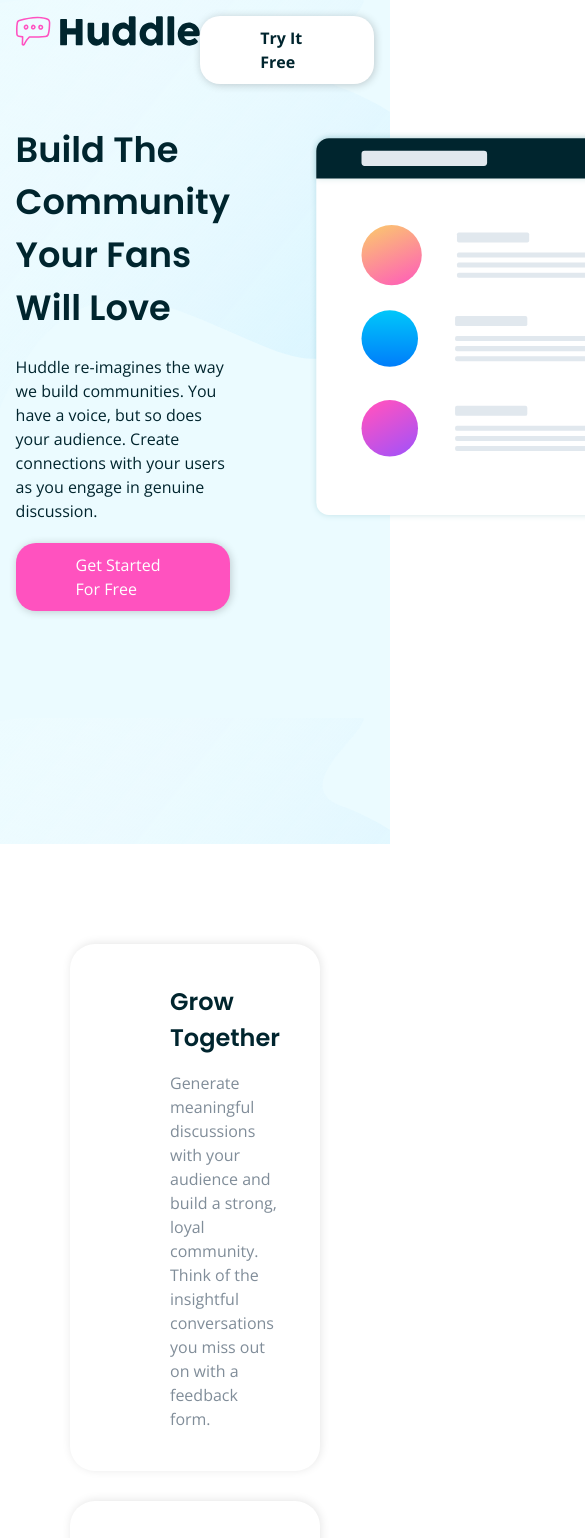
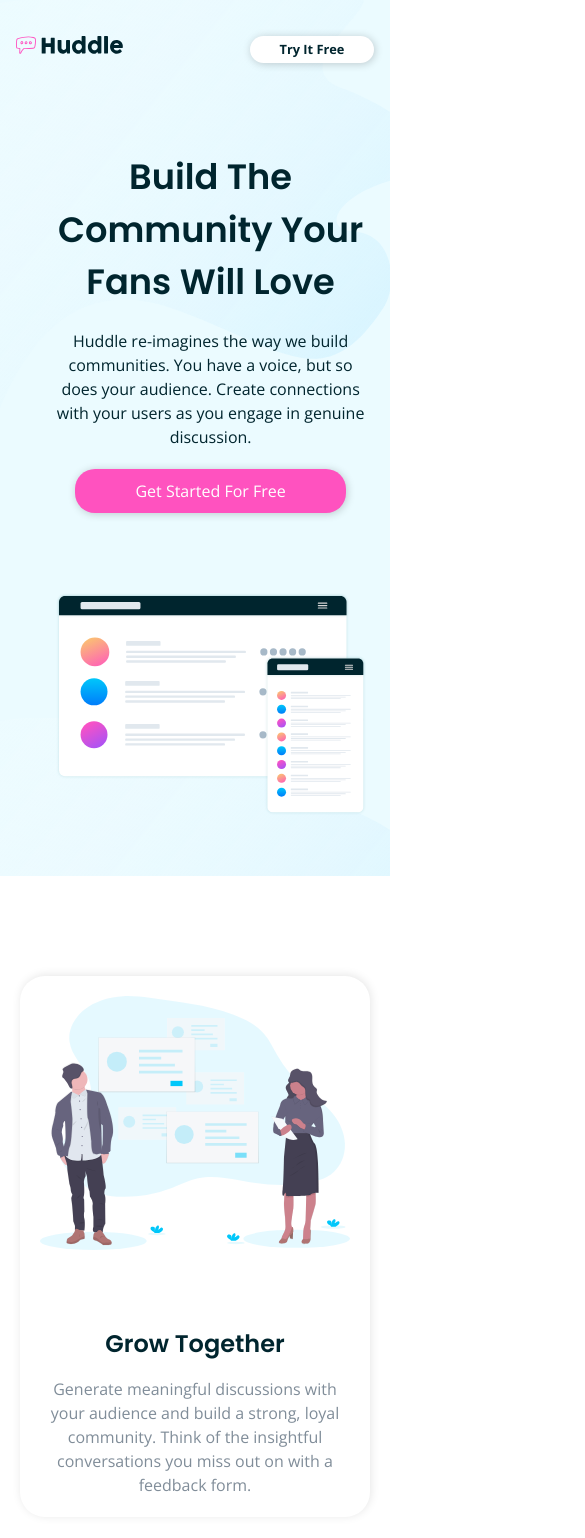
Before and after one commit to Yaiza16/Frontend_Mentor_Proyect, a plain HTML site: page 07. Huddle landing page with alternating feature blocks/index.html in a window 390 px wide. Shown: the top 1538 px of the page, 585 px wide, since content can reach past the window. Drawn offline with nearby package versions, Linux system fonts and the light colour scheme.

Commit message:
Add states

```diff
--- a/07. Huddle landing page with alternating feature blocks/style.css
+++ b/07. Huddle landing page with alternating feature blocks/style.css
@@ -38,18 +38,47 @@ h3{
     padding: var(--padding-sections);
 }
 
+@media screen and (max-width:500px){
+    .hero{
+        height: auto;
+        width: 100%;
+        display: flex;
+        flex-direction: column;
+    }
+}
+
 .hero__nav{
     display: flex;
     justify-content: space-between;
     margin-bottom: 40px;
 }
 
+@media screen and (max-width:500px){
+    .hero__nav{
+        padding-top: 20px;
+    }
+}
+
 .nav__logo{
-    height: 30px;
+    height: 2.2em;
 }
+
+@media screen and (max-width:500px){
+    .nav__logo{
+        width: 30%;
+    }
+}
+
 
 .logo__img{
     height: 100%;
+}
+
+@media screen and (max-width:500px){
+    .logo__img{
+        width: 100%;
+        height: auto;
+    }
 }
 
 .button{
@@ -58,7 +87,6 @@ h3{
     box-shadow: 1px 1px 8px  rgba(0, 0, 0, 0.2);
     cursor: pointer;
     transition: .3s ease;
-
 }
 
 .button__try:hover{
@@ -70,21 +98,40 @@ h3{
     font-weight: 700;
 }
 
+@media screen and (max-width:500px){
+    .button__subscription{
+        width: 100%;
+        padding: 4px 30px;
+        font-size: 0.8em
+    }
+}
+
 .button__subscription:hover{
     color: rgba(0, 0, 0, 0.74);
 }
 
 .hero__main{
-    display: grid;
-    grid-template-columns: auto 700px;
-    grid-template-areas:
-    "text photo";
+    display: flex;
+    width: 100vw;
+    gap: 80px;
+    justify-content: center;
     align-items: center;
-    gap: 80px;
+}
+
+@media screen and (max-width:500px){
+    .hero__main{
+        padding: 40px;
+        display: flex;
+        flex-direction: column;
+        text-align: center;
+    }
 }
 
 .main__description{
-    grid-area: text;
+    justify-content: center;
+    align-items: center;
+    text-align: center;
+    vertical-align: middle;
 }
 
 .description__title{
@@ -100,8 +147,14 @@ h3{
 }
 
 .main__photo{
-    grid-area: photo;
-    width: 650px;
+    width: 66%;
+    max-width: 650px;
+}
+
+@media screen and (max-width:500px){
+    .main__photo{
+        width: 100%;
+    }
 }
 
 .photo__img{
@@ -118,6 +171,13 @@ h3{
     position: relative;
 }
 
+@media screen and (max-width:500px){
+    .work{
+        padding: 100px 20px 250px;
+        padding-bottom: 200px;
+    }
+}
+
 .section{
     display: flex;
     border-radius: 25px;
@@ -125,6 +185,17 @@ h3{
     padding: 40px 30px 40px 100px;
     align-items: center;
     gap: 200px;
+}
+
+@media screen and (max-width:500px){
+    .section{
+        padding: 20px;
+        display: flex;
+        flex-direction: column;
+        text-align: center;
+        gap: 70px;
+    }
+
 }
 
 
@@ -136,6 +207,19 @@ h3{
 
 .section__imagen{
     width: 700px;
+}
+
+@media screen and (max-width:500px){
+    .section__imagen{
+        width: 100%;
+        order: 1;
+    }
+}
+
+@media screen and (max-width:500px){
+    .section__info{
+        order: 2;
+    }
 }
 
 .section__imagen--change{
@@ -165,9 +249,22 @@ h3{
     box-shadow: 1px -1px 10px  rgba(0, 0, 0, 0.1);
 }
 
+@media screen and (max-width:500px){
+    .alert{
+        padding: 20px;
+        width: 90%;
+    }
+}
+
 .alert__title{
     font-size: 1.6rem;
     color: var(--tertiary-color);
+}
+
+@media screen and (max-width:500px){
+    .alert__title{
+        font-size: 1em;
+    }
 }
 
 .alert__button{
@@ -176,8 +273,13 @@ h3{
     background: var(--primary-color);
     color: #fff;
     transition: .3s ease;
+}
 
-}
+@media screen and (max-width:500px){
+    .alert__button{
+        font-size: .7em;
+        padding: 10px 40px;
+    }
 
 .alert__button:hover{
     opacity: .8;
@@ -190,6 +292,12 @@ h3{
     background-color: var(--tertiary-color);
     color: var(--secundary-color);
     padding: 110px 100px 30px;
+}
+
+@media screen and (max-width:500px){
+    .site__footer{
+        padding: 110px 3% 30px;
+    }
 }
 
 .footer__logo{
@@ -214,8 +322,27 @@ h3{
     gap: 130px;
 }
 
+@media screen and (max-width:500px){
+    .footer__information{
+        gap: 30px;
+    }
+}
+
+@media screen and (max-width:500px){
+    .footer__information{
+        display: flex;
+        flex-direction: column;
+    }
+}
+
 .contact__place{
     width: 35%;
+}
+
+@media screen and (max-width:500px){
+    .contact__place{
+        width: 100%;
+    }
 }
 
 .contact__place__section{
@@ -229,6 +356,14 @@ h3{
     gap: 100px;
 }
 
+@media screen and (max-width:500px){
+    .contact__section{
+        display: flex;
+        flex-direction: column;
+        gap: 0px;
+    }
+}
+
 .contact__section a{
     display: block;
     text-decoration: none;
@@ -239,6 +374,13 @@ h3{
     text-decoration: underline;
     cursor: pointer;
 
+}
+
+@media screen and (max-width:500px){
+    .contact__socialMedia{
+        text-align: center;
+        margin-bottom: 15px;
+    }
 }
 
 .svg-inline--fa {
@@ -267,3 +409,10 @@ h3{
 .copyright{
     text-align: right;
 }
+
+@media screen and (max-width:500px){
+    .copyright{
+        text-align: center;
+        font-size: .6em!important;
+    }
+}
```
Also changed, not shown: 08. Fylo landing page with two column layout/style.css (+19 -0 lines).
